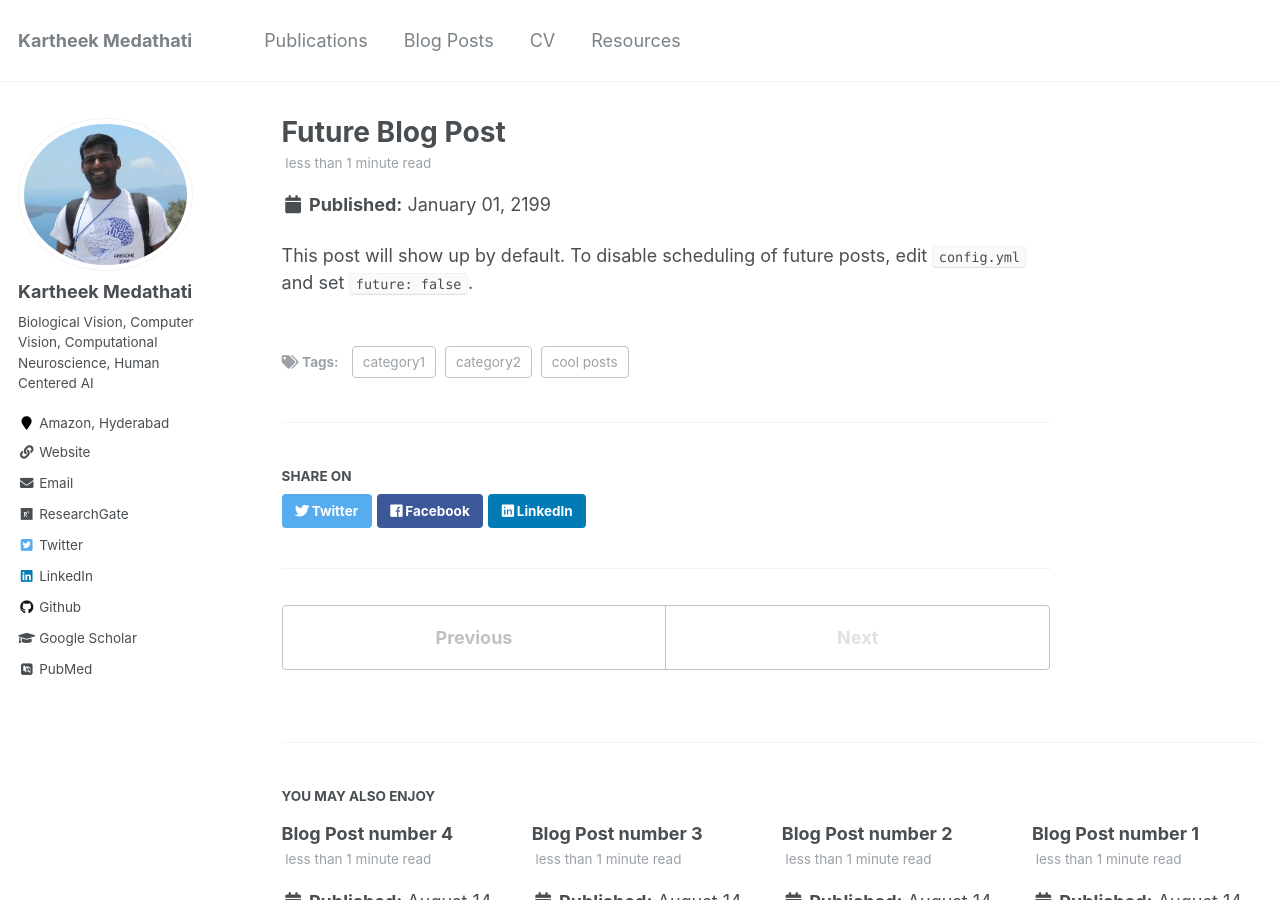
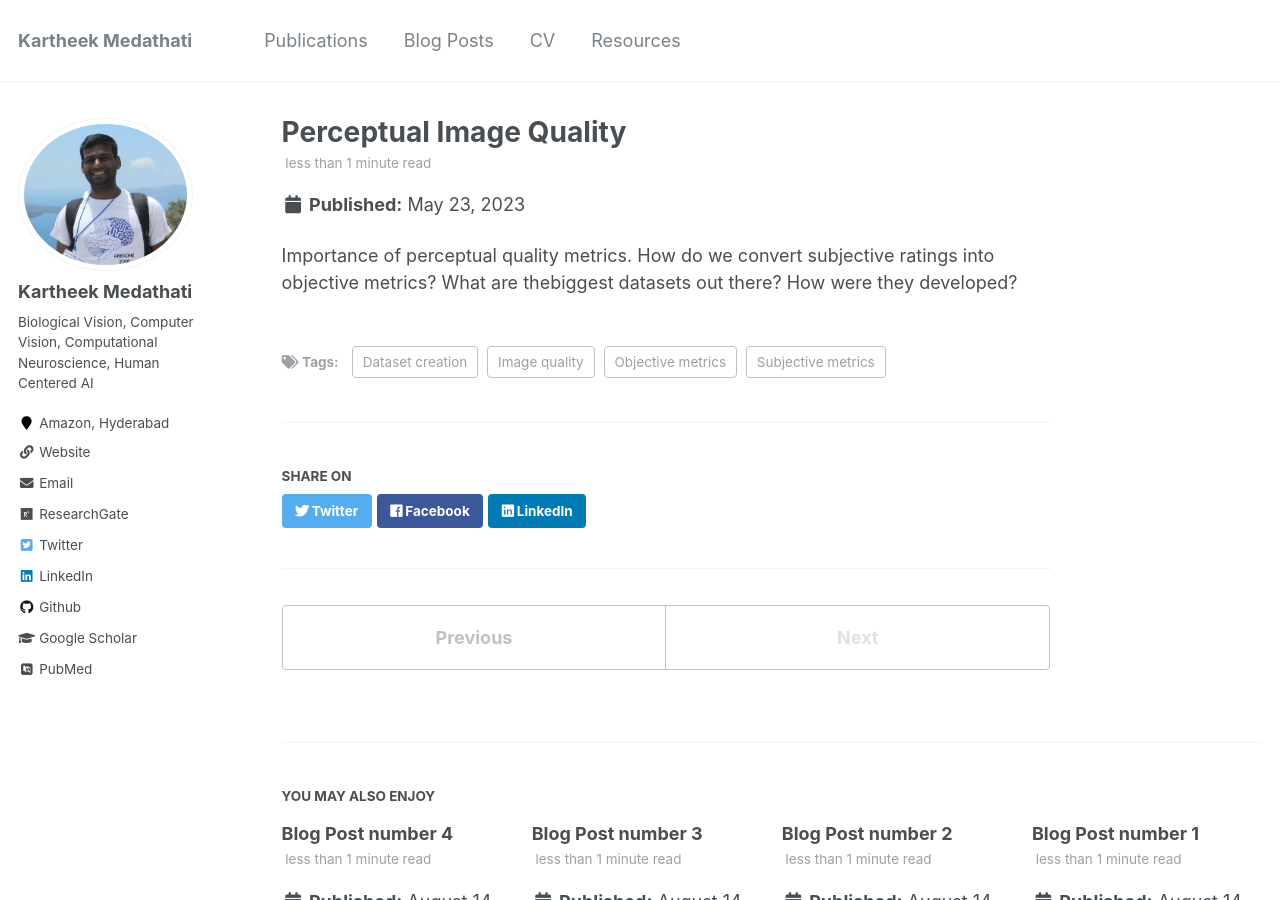
Before and after one commit to kartheekmedathati/kartheekmedathati.github.io, a Jekyll site: the page built from _posts/2199-01-01-future-post.md, in a window 1280 px wide and 900 px high. Built offline with Jekyll 4.4.1, drawn with Linux system fonts in a browser that asks for light colours; some web fonts are replaced.

Commit message:
1. Started modifying the blog posts

```diff
--- a/_posts/2199-01-01-future-post.md
+++ b/_posts/2199-01-01-future-post.md
@@ -1,11 +1,12 @@
 ---
-title: 'Future Blog Post'
-date: 2199-01-01
-permalink: /posts/2012/08/blog-post-4/
+title: 'Perceptual Image Quality'
+date: 2023-05-23
+permalink: /posts/2023/05/blog-post-4/
 tags:
-  - cool posts
-  - category1
-  - category2
+  - Image quality
+  - Objective metrics
+  - Subjective metrics
+  - Dataset creation
 ---
 
-This post will show up by default. To disable scheduling of future posts, edit `config.yml` and set `future: false`.
+Importance of perceptual quality metrics. How do we convert subjective ratings into objective metrics? What are thebiggest datasets out there? How were they developed?
```
